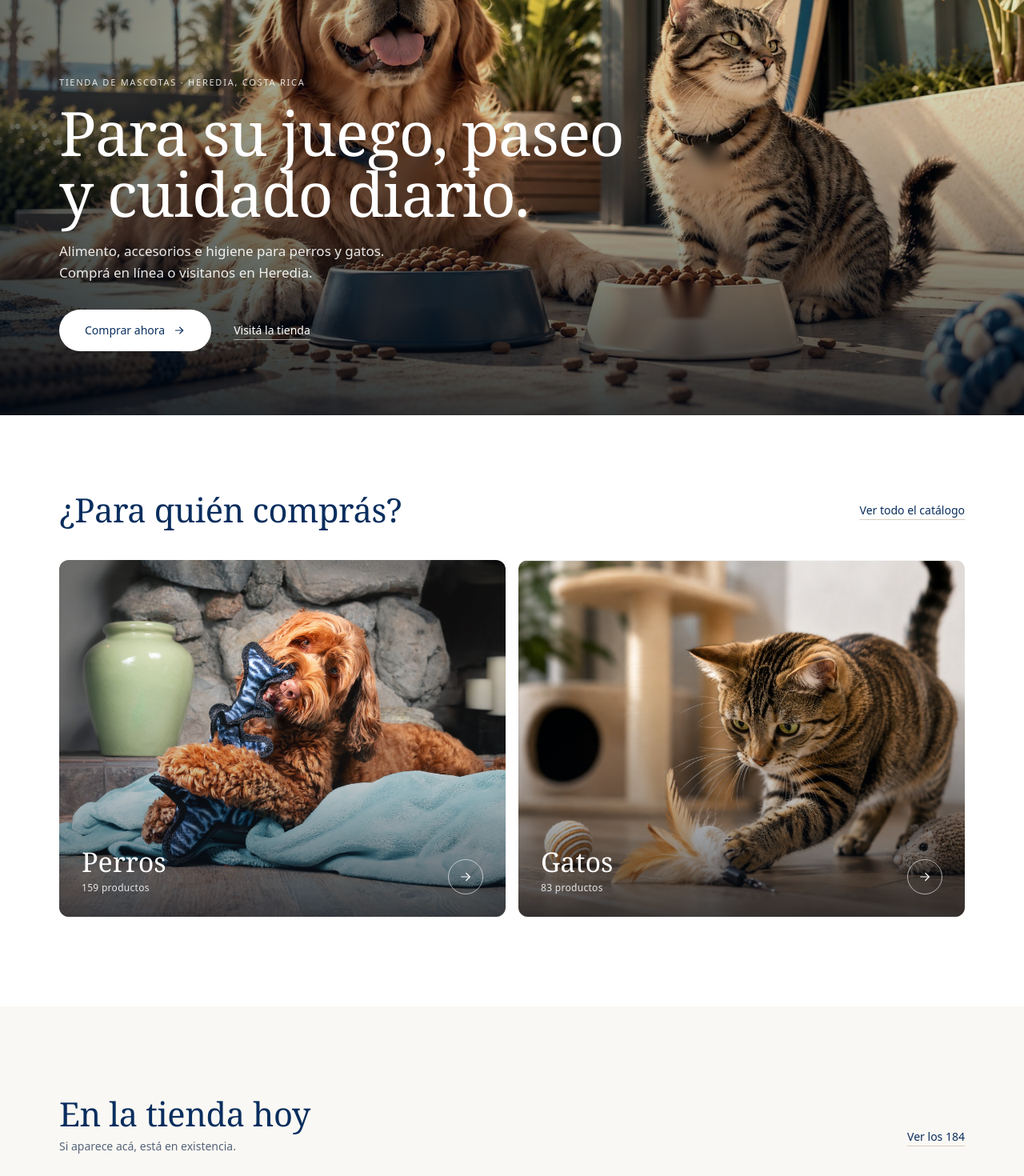
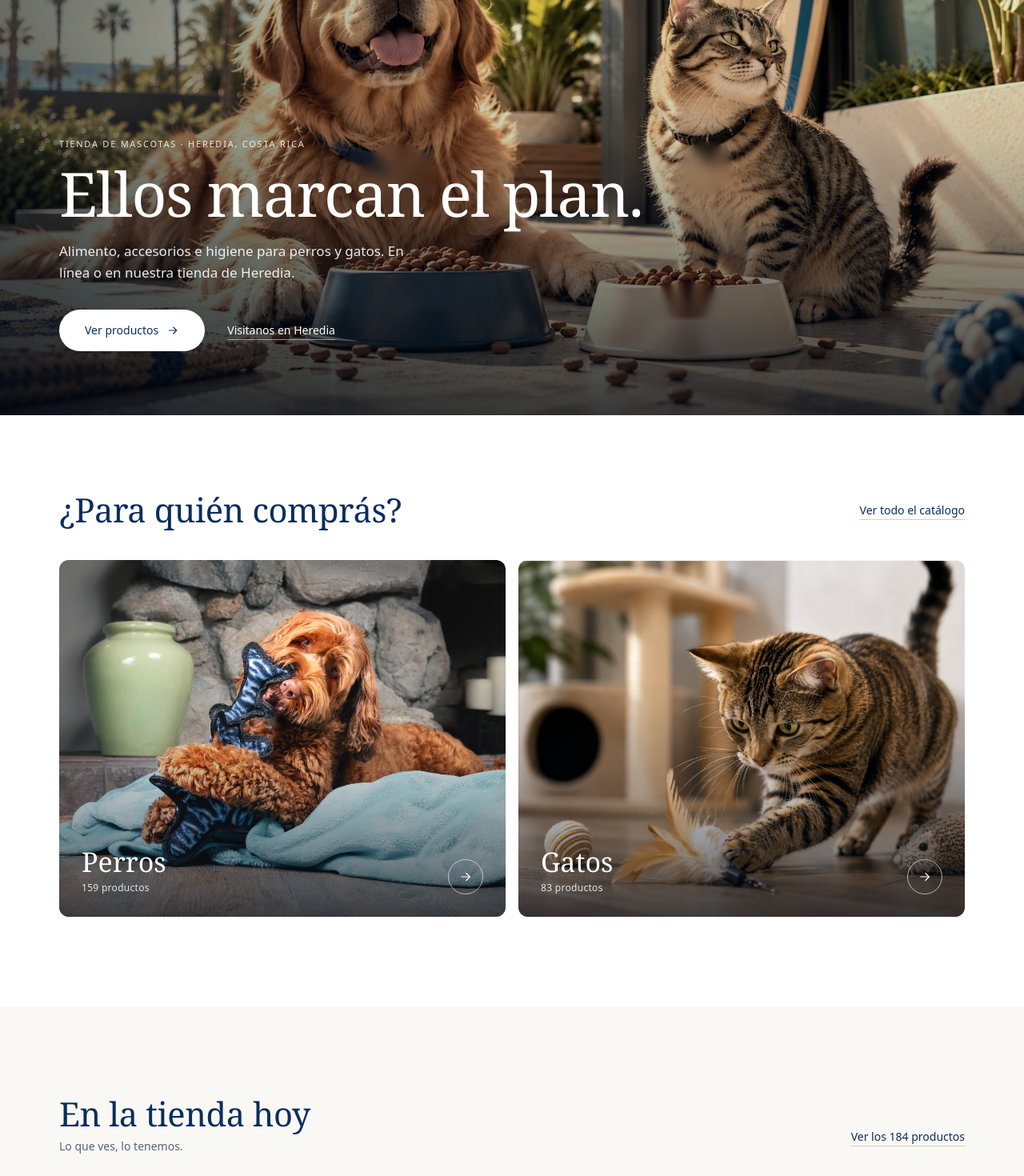
Before and after one commit to oviquez-sys/allpetcr-web, a Next.js app: page / in a window 1280 px wide. Shown: the part 280-1750 px from the top of the page at 80% size. Built offline with nearby package versions, Linux system fonts and the light colour scheme; no server answers.

Commit message:
Copy del inicio: "Ellos marcan el plan." y textos pulidos (aprobado por Oscar)
Hero, CTA, subtítulos, banda de paseo, actividades, pasos de compra, tienda y
pie. Sin cambios de diseño ni de datos.

Co-Authored-By: Claude Opus 5.5 <noreply@anthropic.com>

```diff
--- a/app/page.tsx
+++ b/app/page.tsx
@@ -54,8 +54,8 @@ export const metadata = { alternates: { canonical: "/" } };
 
 const pasos = [
   { n: "1", titulo: "Armá tu pedido", texto: "Sin registro y sin tarjeta." },
-  { n: "2", titulo: "Confirmamos por WhatsApp", texto: "Existencias y total, antes de que pagués." },
-  { n: "3", titulo: "Retirás o te lo enviamos", texto: "En la tienda o con entrega en la GAM." },
+  { n: "2", titulo: "Confirmamos por WhatsApp", texto: "Te confirmamos existencias y total antes de que pagués." },
+  { n: "3", titulo: "Retirás o te lo enviamos", texto: "Retiro sin costo en Heredia o entrega en la GAM." },
 ];
 
 /** Fotos de las tres entradas grandes. Criterio (docs/DIRECCION-DE-ARTE.md):
@@ -161,29 +161,30 @@ export default async function HomePage() {
               <p className="text-label font-medium uppercase tracking-[0.16em] text-white/85">
                 Tienda de mascotas · Heredia, Costa Rica
               </p>
-              {/* Un solo h1 por página, y es la promesa, no el nombre de la
-                  marca (el logo ya está en el encabezado). */}
-              <h1 className="mt-4 font-display text-hero">
-                Para su juego, paseo
-                <br className="hidden sm:block" /> y cuidado diario.
-              </h1>
+              {/* Un solo h1 por página, y es la declaración de marca, no el
+                  nombre (el logo ya está en el encabezado). Copy aprobado por
+                  Oscar el 26/09/2026: "Ellos marcan el plan." abre la idea que
+                  retoma "¿Cuál es el plan hoy?" más abajo. Las palabras para
+                  Google (tienda de mascotas, Heredia, perros, gatos) van en el
+                  antetítulo y el subtítulo, no en el h1. */}
+              <h1 className="mt-4 font-display text-hero">Ellos marcan el plan.</h1>
               <p className="mt-5 max-w-md text-base font-light leading-relaxed text-white/90 sm:text-[17px]">
-                Alimento, accesorios e higiene para perros y gatos. Comprá en
-                línea o visitanos en Heredia.
+                Alimento, accesorios e higiene para perros y gatos. En línea o
+                en nuestra tienda de Heredia.
               </p>
               <div className="mt-8 flex flex-wrap items-center gap-x-7 gap-y-4">
                 <Link
                   href="/catalogo"
                   className="inline-flex items-center gap-2.5 rounded-full bg-white px-8 py-4 text-sm font-medium text-navy-500 transition-colors hover:bg-crema-200 focus-visible:outline-none focus-visible:ring-2 focus-visible:ring-white focus-visible:ring-offset-2 focus-visible:ring-offset-navy-900"
                 >
-                  Comprar ahora
+                  Ver productos
                   <Flecha className="h-4 w-4" />
                 </Link>
                 <Link
                   href="#tienda"
                   className="inline-flex min-h-11 items-center rounded text-sm font-medium text-white underline decoration-white/50 underline-offset-[6px] transition-colors hover:decoration-white focus-visible:outline-none focus-visible:ring-2 focus-visible:ring-white"
                 >
-                  Visitá la tienda
+                  Visitanos en Heredia
                 </Link>
               </div>
             </div>
@@ -242,11 +243,11 @@ export default async function HomePage() {
               <div>
                 <h2 className="font-display text-seccion text-navy-500">En la tienda hoy</h2>
                 <p className="mt-2 text-sm font-light text-navy-400">
-                  Si aparece acá, está en existencia.
+                  Lo que ves, lo tenemos.
                 </p>
               </div>
               <Link href="/catalogo" className={enlaceSecundario}>
-                Ver los {disponibles.length}
+                Ver los {disponibles.length} productos
               </Link>
             </div>
             <CarruselProductos productos={vitrina} nombrePorId={nombrePorId} />
@@ -256,9 +257,9 @@ export default async function HomePage() {
 
       {/* ── 4. BANDA LIFESTYLE ──────────────────────────────────────────── */}
       <BandaLifestyle
-        titulo="Más momentos juntos."
-        texto="Correas, arneses y collares para salir a la calle con todo lo que hace falta."
-        cta="Ver paseo"
+        titulo="La calle es de los dos."
+        texto="Correas, arneses y collares para cada salida."
+        cta="Ver correas y arneses"
         href={idsPaseo.length ? hrefCats(idsPaseo) : "/catalogo"}
         imagen="/categorias/paseo.jpg"
         posicion="center 60%"
@@ -267,7 +268,7 @@ export default async function HomePage() {
       {/* ── 5. COMPRAR POR ACTIVIDAD ────────────────────────────────────── */}
       {actividades.length > 0 && (
         <section className="mx-auto max-w-contenido px-4 py-20 sm:px-6 lg:py-28">
-          <h2 className="font-display text-seccion text-navy-500">¿Qué van a hacer hoy?</h2>
+          <h2 className="font-display text-seccion text-navy-500">¿Cuál es el plan hoy?</h2>
           <p className="mt-2 text-sm font-light text-navy-400">Comprá por actividad.</p>
           <div className="mt-8 lg:mt-10">
             <ComprarPorActividad actividades={actividades} />
@@ -284,7 +285,7 @@ export default async function HomePage() {
           <div>
             <h2 className="font-display text-headline text-navy-500">Cómo comprar</h2>
             <Link href="/envios" className={`mt-1 ${enlaceSecundario}`}>
-              Entregas y detalles
+              Envíos y retiro
             </Link>
           </div>
           <ol className="grid gap-6 sm:grid-cols-3 sm:gap-8">
--- a/components/Footer.tsx
+++ b/components/Footer.tsx
@@ -54,8 +54,8 @@ export default function Footer() {
                 sin inventar una variante de marca que no existe. */}
             <Marca variante="horizontal" monocromo className="h-7 w-auto text-white" />
             <p className="mt-4 max-w-xs text-sm font-light leading-relaxed text-navy-100">
-              Productos para perros y gatos en Costa Rica. Tienda física,
-              atención honesta.
+              Tienda de mascotas para perros y gatos. En línea y en Heredia,
+              Costa Rica.
             </p>
 
             {/* NAP (nombre, dirección, teléfono). Es la señal principal del
--- a/components/inicio/TiendaFisica.tsx
+++ b/components/inicio/TiendaFisica.tsx
@@ -56,8 +56,8 @@ export default function TiendaFisica() {
           <p className="text-label font-medium uppercase text-dorado-700">La tienda</p>
           <h2 className="mt-4 font-display text-seccion text-navy-500">Nuestra tienda en Heredia</h2>
           <p className="mt-5 max-w-md text-[15px] font-light leading-relaxed text-navy-400">
-            Vení a ver los productos en persona y preguntanos antes de elegir.
-            También podés retirar ahí tu pedido en línea.
+            Vení a ver los productos en persona y preguntanos lo que
+            necesités. También podés retirar ahí tu pedido.
           </p>
           <div className="mt-8 flex flex-wrap items-center gap-x-6 gap-y-3">
             <Link
```
